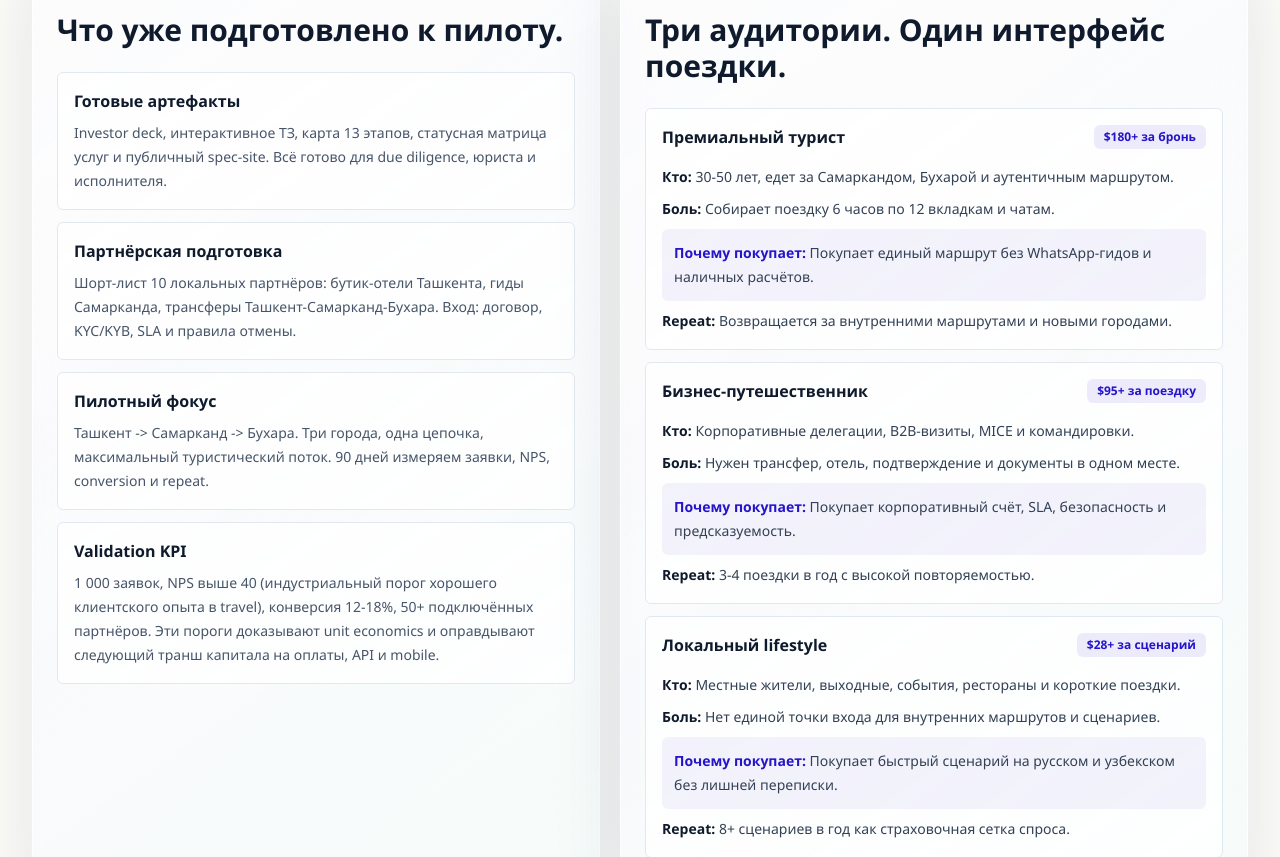
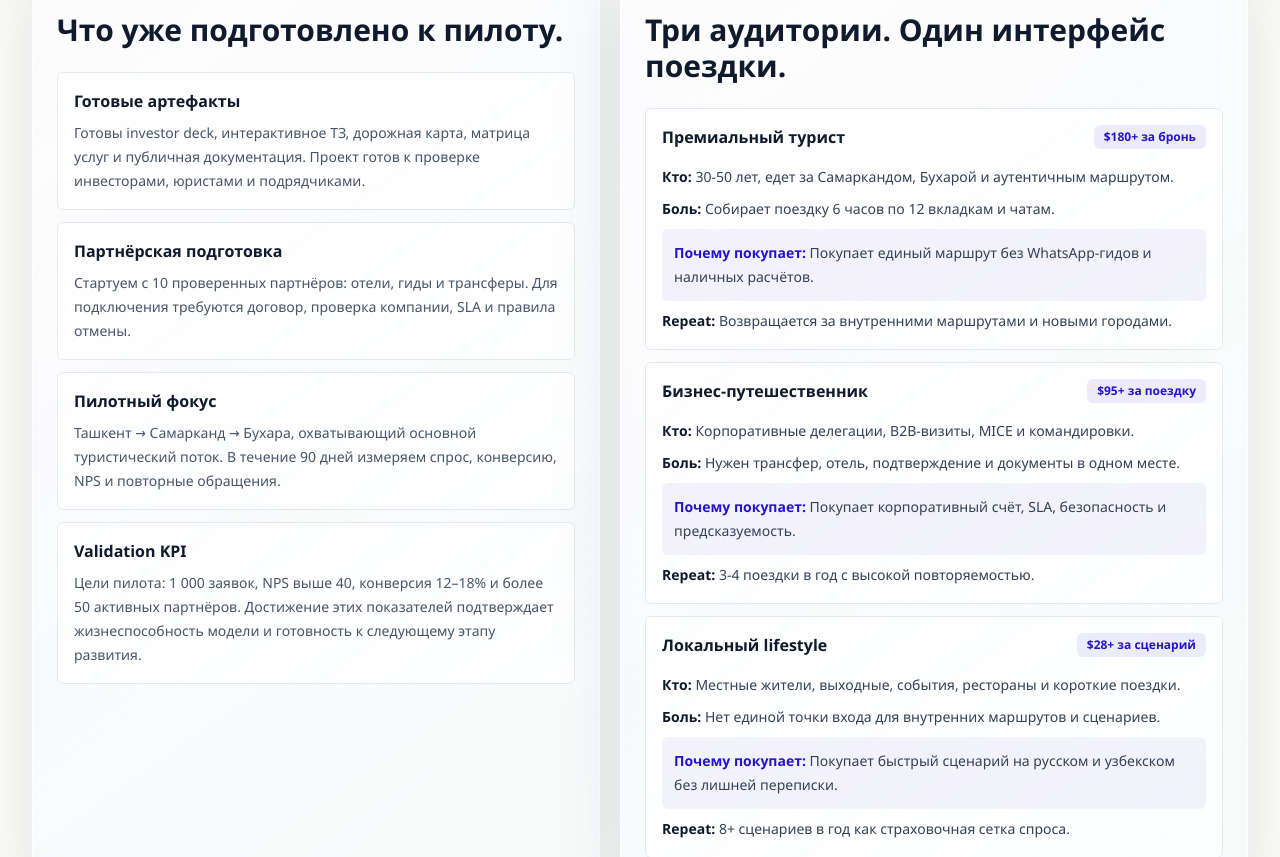
Before and after one commit to RawenHold/orient, a Next.js app: page / in a window 1280 px wide. Shown: the part 4700-5557 px from the top of the page. Built offline with nearby package versions, Linux system fonts and the light colour scheme.

Commit message:
Update deck.ts

```diff
--- a/src/data/deck.ts
+++ b/src/data/deck.ts
@@ -62,10 +62,10 @@ export const customerSegments = [
 ];
 
 export const validationItems = [
-  { title: "Готовые артефакты", text: "Investor deck, интерактивное ТЗ, карта 13 этапов, статусная матрица услуг и публичный spec-site. Всё готово для due diligence, юриста и исполнителя." },
-  { title: "Партнёрская подготовка", text: "Шорт-лист 10 локальных партнёров: бутик-отели Ташкента, гиды Самарканда, трансферы Ташкент-Самарканд-Бухара. Вход: договор, KYC/KYB, SLA и правила отмены." },
-  { title: "Пилотный фокус", text: "Ташкент -> Самарканд -> Бухара. Три города, одна цепочка, максимальный туристический поток. 90 дней измеряем заявки, NPS, conversion и repeat." },
-  { title: "Validation KPI", text: "1 000 заявок, NPS выше 40 (индустриальный порог хорошего клиентского опыта в travel), конверсия 12-18%, 50+ подключённых партнёров. Эти пороги доказывают unit economics и оправдывают следующий транш капитала на оплаты, API и mobile." },
+  { title: "Готовые артефакты", text: "Готовы investor deck, интерактивное ТЗ, дорожная карта, матрица услуг и публичная документация. Проект готов к проверке инвесторами, юристами и подрядчиками." },
+  { title: "Партнёрская подготовка", text: "Стартуем с 10 проверенных партнёров: отели, гиды и трансферы. Для подключения требуются договор, проверка компании, SLA и правила отмены." },
+  { title: "Пилотный фокус", text: "Ташкент → Самарканд → Бухара, охватывающий основной туристический поток. В течение 90 дней измеряем спрос, конверсию, NPS и повторные обращения." },
+  { title: "Validation KPI", text: "Цели пилота: 1 000 заявок, NPS выше 40, конверсия 12–18% и более 50 активных партнёров. Достижение этих показателей подтверждает жизнеспособность модели и готовность к следующему этапу развития." },
 ];
 
 export const revenueStreams = [
@@ -100,7 +100,7 @@ export const investorRisks = [
   { title: "Конкурентный", risk: "Глобальная OTA усиливает локальное присутствие.", mitigation: "Локальный контент, support layer, B2B-договоры и партнёрская сеть, которую сложно купить быстро." },
   { title: "Операционный", risk: "Качество гидов, отелей и трансферов нестабильно.", mitigation: "KYC партнёров на входе, рейтинговая система, audit log, чёрный список и эскалационные правила — тот же подход, что используют Airbnb и Booking для контроля качества третьих сторон на ранней стадии." },
   { title: "Рыночный", risk: "Туристический поток ниже прогноза.", mitigation: "Внутренний туризм, business travel и local lifestyle как страховочная сетка спроса." },
-  { title: "AI-качество", risk: "AI может дать неверный совет или не учесть локальный контекст.", mitigation: "RAG-база знаний, fallback на support, логирование ответов и human review для спорных сценариев." },
+  { title: "AI-качество", risk: "AI может дать неверный совет или не учесть локальный контекст.", mitigation: "AI работает на базе локальных знаний, при необходимости подключается поддержка, а сложные случаи проверяются человеком." },
 ];
 
 export const investorRoadmap = [
@@ -112,7 +112,7 @@ export const investorRoadmap = [
 
 export const whyNow = [
   { text: "Узбекистан быстро растёт как туристическое направление Центральной Азии.", proof: "UN Tourism / UNWTO, дек. 2025: топ-7 мира по темпам роста въездного туризма, +73% к 2019." },
-  { text: "Локальные партнёрские позиции можно занять раньше глобальных игроков.", proof: "Нет платформы с verified партнёрами и end-to-end support в Центральной Азии." },
-  { text: "AI на внутренней базе знаний закрывает язык, культуру и правила.", proof: "RAG на локальных правилах, языках и SLA закрывает то, что не даст общий LLM." },
+  { text: "Локальные партнёрские позиции можно занять раньше глобальных игроков.", proof: "В Центральной Азии пока нет единой платформы с проверенными партнёрами и полной поддержкой клиента." },
+  { text: "AI на внутренней базе знаний закрывает язык, культуру и правила.", proof: "Система учитывает местные требования, языки и стандарты обслуживания, а не только общие знания AI." },
   { text: "IT Park и команда в Ташкенте усиливают timing.", proof: "IT Park: 0% налог на прибыль. Команда строит продукт рядом с рынком." },
 ];
```
